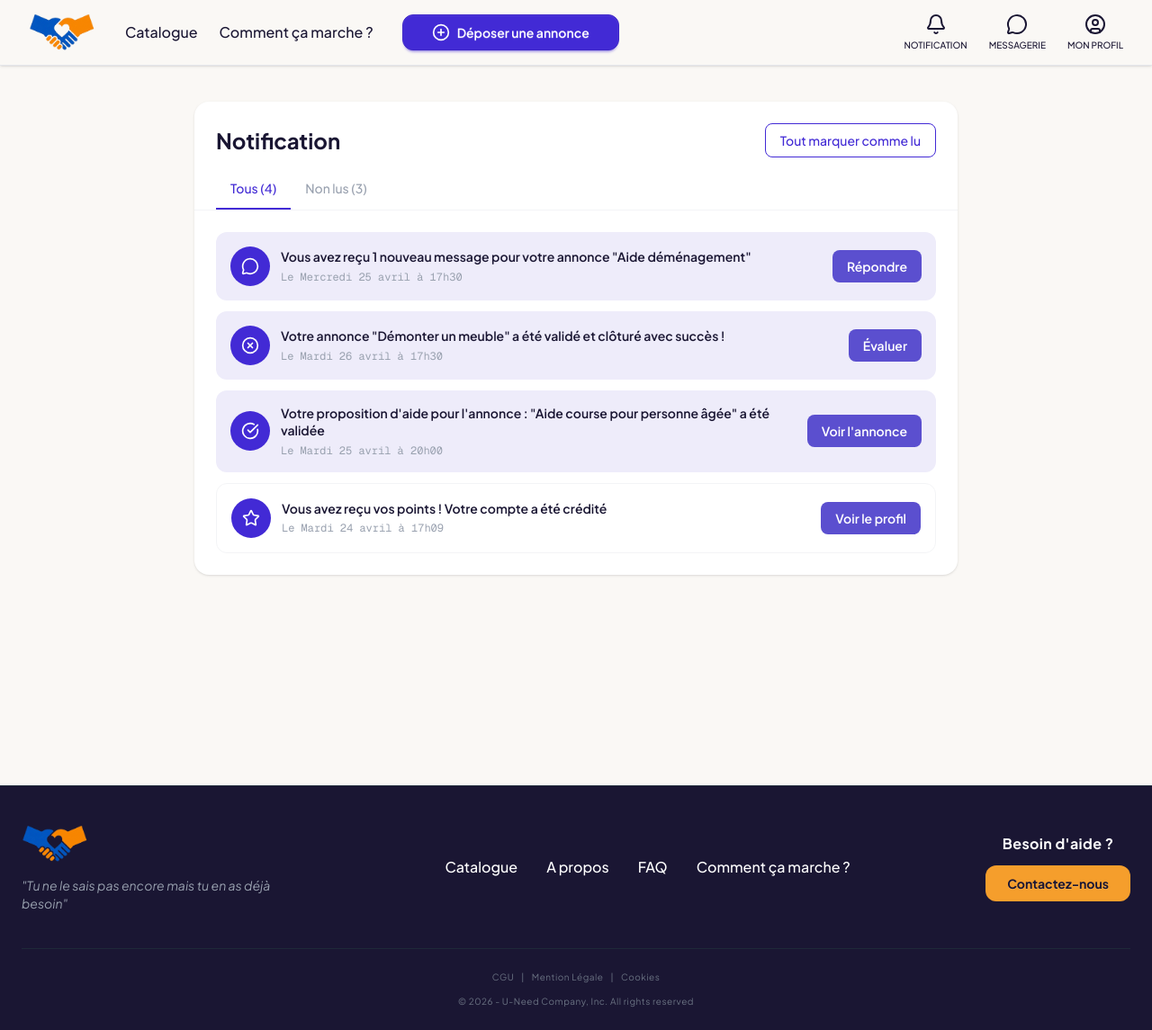
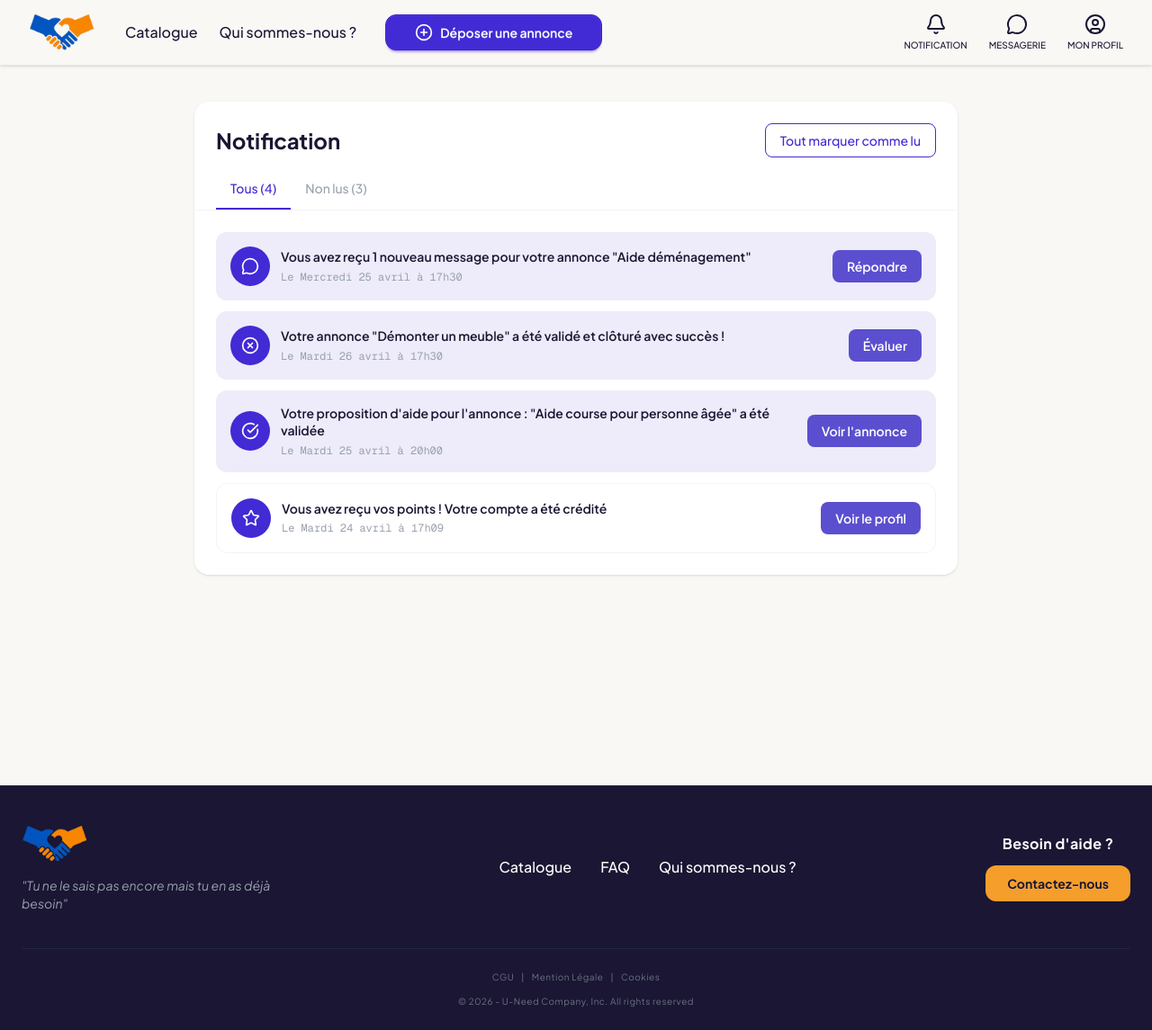
Before and after one commit to roxane-sarpi/U-Need, a React (Vite) app in the folder frontend/: page /notifications in a window 1280 px wide. Shown: the whole page at 90% size. Built offline with nearby package versions, Linux system fonts and the light colour scheme.

Commit message:
change link on header and footer

```diff
--- a/frontend/src/components/layout/Footer.jsx
+++ b/frontend/src/components/layout/Footer.jsx
@@ -37,9 +37,8 @@ function Footer() {
         <nav className="flex flex-col items-center gap-4 md:flex-row md:gap-8 order-3 md:order-2 font-medium">
           {/* Correction de la couleur au survol avec ton nouveau nom de variable */}
           <Link to="/catalogue" className="hover:text-accent-orange transition-colors">Catalogue</Link>
-          <Link to="/a-propos" className="hover:text-accent-orange transition-colors">A propos</Link>
           <Link to="/faq" className="hover:text-accent-orange transition-colors">FAQ</Link>
-          <Link to="/aide" className="hover:text-accent-orange transition-colors">Comment ça marche ?</Link>
+          <Link to="/a-propos" className="hover:text-accent-orange transition-colors">Qui sommes-nous ?</Link>
         </nav>
 
       </div>
--- a/frontend/src/components/layout/Header.jsx
+++ b/frontend/src/components/layout/Header.jsx
@@ -34,7 +34,7 @@ function Header() {
                   Catalogue
                 </NavLink>
                 <NavLink to="/a-propos" className="hover:text-primary transition-colors">
-                  Comment ça marche ?
+                  Qui sommes-nous ?
                 </NavLink>
               </div>
             <div className="hidden md:flex flex-1">
--- a/frontend/src/components/layout/MobileDrawer.jsx
+++ b/frontend/src/components/layout/MobileDrawer.jsx
@@ -10,7 +10,7 @@ function MobileDrawer({closeMenu}) {
       <div className="menu p-0 w-80 min-h-full bg-canvas text-ink">
         {/* Drawer Header with a close btn */}
         <div className="flex items-center justify-between p-4 border-b border-gray-100">
-          <Link to="#" className="text-2xl font-bold text-primary" onClick={closeMenu}>
+          <Link to="/" className="text-2xl font-bold text-primary" onClick={closeMenu}>
             <img src="/logo.webp" alt="logo" className="h-10 w-auto"/>
             </Link>
           <label htmlFor="main-drawer" className="btn btn-lg btn-circle btn-ghost">✕</label>
@@ -19,7 +19,7 @@ function MobileDrawer({closeMenu}) {
         <div className="p-4 space-y-6">
           {/* Main Action section : Add an ad */}
           <Link
-            to="#"
+            to="/create-ads"
             className="flex items-center gap-3 p-3 rounded-xl bg-primary text-white font-semibold shadow-md active:scale-95 transition-all" onClick={closeMenu}
           >
             <PlusCircle size={22} />
@@ -28,17 +28,17 @@ function MobileDrawer({closeMenu}) {
 
           {/* Main Navigation Section */}
           <nav className="space-y-1">
-            <Link to="#" className="flex items-center gap-4 p-3 hover:bg-primary-soft rounded-lg transition-colors" onClick={closeMenu}>
+            <Link to="/catalogue" className="flex items-center gap-4 p-3 hover:bg-primary-soft rounded-lg transition-colors" onClick={closeMenu}>
               <BookOpen size={20} className="text-gray-500" />
               <span className="font-medium">Catalogue</span>
             </Link>
 
             {/* if not connected link to login, if connected link to notifications, add a condition on the Link component */}
-            <Link to="/login" className="flex items-center gap-4 p-3 hover:bg-primary-soft rounded-lg transition-colors" onClick={closeMenu}>
+            <Link to="/notifications" className="flex items-center gap-4 p-3 hover:bg-primary-soft rounded-lg transition-colors" onClick={closeMenu}>
               <Bell size={20} className="text-gray-500" />
               <span className="font-medium">Notifications</span>
             </Link>
-            <Link to="#" className="flex items-center gap-4 p-3 hover:bg-primary-soft rounded-lg transition-colors" onClick={closeMenu}>
+            <Link to="/messagerie" className="flex items-center gap-4 p-3 hover:bg-primary-soft rounded-lg transition-colors" onClick={closeMenu}>
               <MessageCircle size={20} className="text-gray-500" />
               <span className="font-medium">Messagerie</span>
             </Link>
@@ -54,9 +54,9 @@ function MobileDrawer({closeMenu}) {
               <span className="font-medium">Se connecter</span>
               {/* <span className="font-medium">Mon profil</span> A REMPLACER SI USER CONNECTE */}
             </Link>
-            <Link to="#" className="flex items-center gap-4 p-3 hover:bg-primary-soft rounded-lg transition-colors" onClick={closeMenu}>
+            <Link to="/a-propos" className="flex items-center gap-4 p-3 hover:bg-primary-soft rounded-lg transition-colors" onClick={closeMenu}>
               <HelpCircle size={20} className="text-gray-500" />
-              <span className="font-medium">Comment ça marche ?</span>
+              <span className="font-medium">Qui sommes-nous ?</span>
             </Link>
           </div>
         </div>
```
